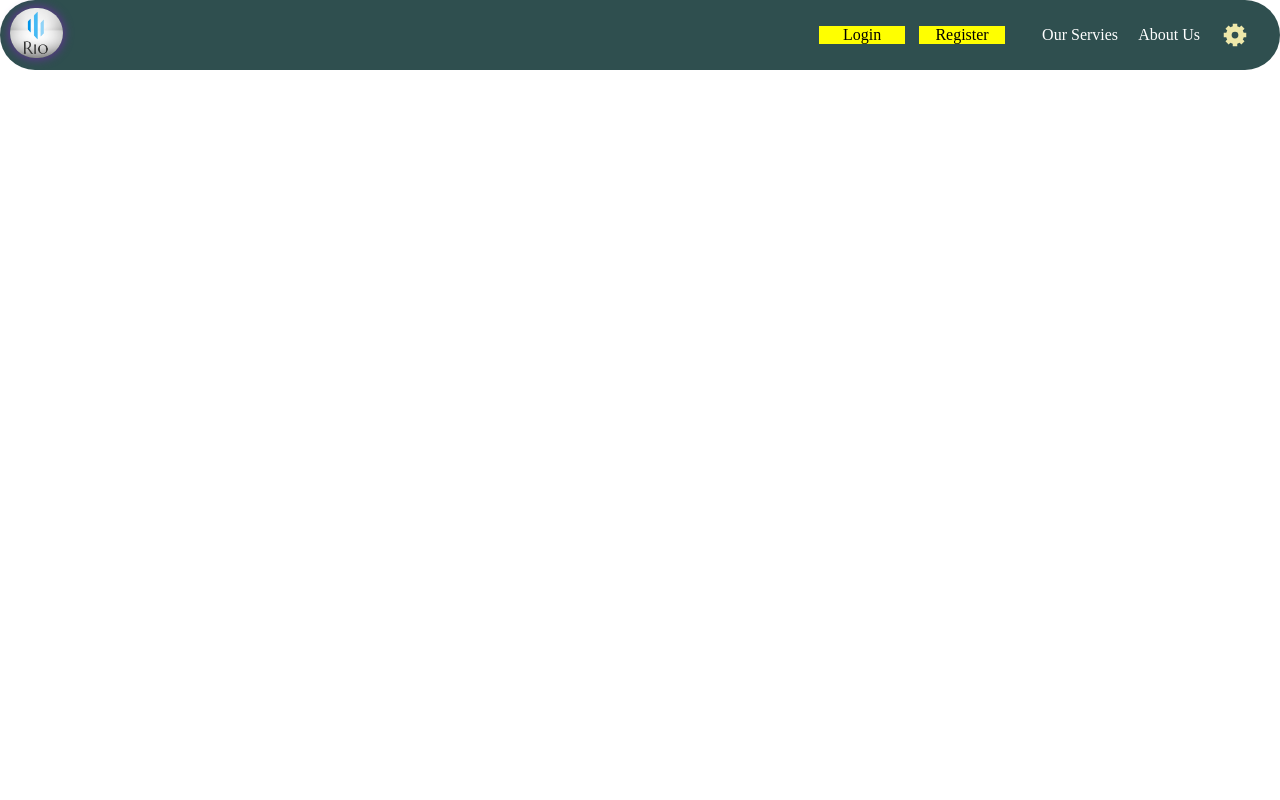
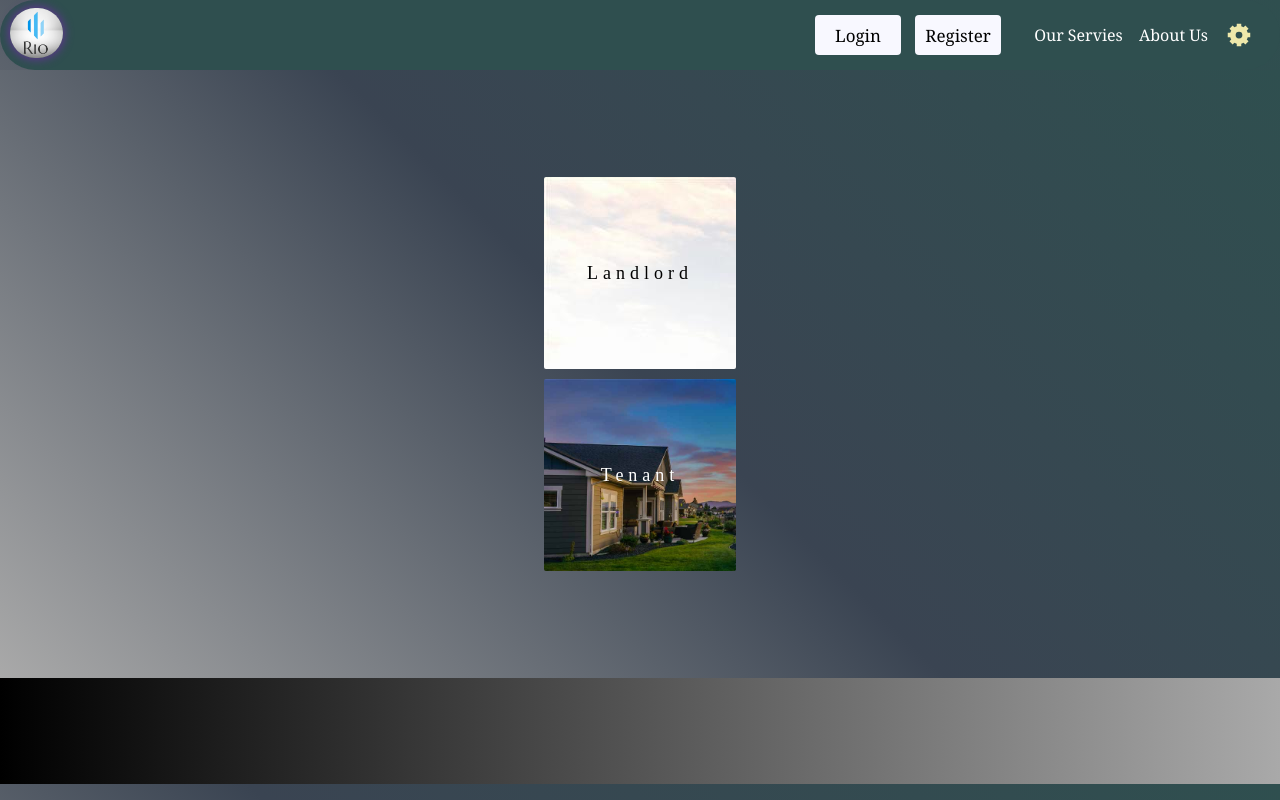
Before and after one commit to ahmedfarazshah/RIO, a plain HTML site: page index.html in a window 1280 px wide. Drawn offline with Linux system fonts and the light colour scheme.

Commit message:
body to footer

```diff
--- a/index.html
+++ b/index.html
@@ -9,7 +9,7 @@
 <body>
 
     <nav>
-        <div class="logo"><img src="./Assets/Screenshot_2023-10-12_111837-removebg-preview (1).png" alt="This image shows a logo"></div>
+        <div class="logo"><a href="./index.html"><img src="./Assets/Screenshot_2023-10-12_111837-removebg-preview (1).png" alt="This image shows a logo"></a></div>
         <div class="services">
             <div class="login">
                 <a href="">Login</a>
@@ -22,11 +22,13 @@
     </nav>
 
     <div class="container">
-        <div class="landlord"><a href="">landlord</a></div>
-        <div class="Tenant"><a href="">Tenant</a></div>
+        <a class="child landlord" href="">Landlord</a>
+        <a class="child Tenant" href="">Tenant</a>
     </div>
 
-    <footer></footer>
+    <footer>
+
+    </footer>
 
 </body>
 </html>
--- a/styles.css
+++ b/styles.css
@@ -1,6 +1,10 @@
 body{
+    @import url('https://fonts.googleapis.com/css2?family=Poppins:wght@500&display=swap');
     margin: 0px;
     padding: 0px;
+    font-family: 'Poppins', sans-serif;;
+    background: linear-gradient(45deg, darkgrey, #3a4452, darkslategrey);
+    font-family: Cambria, Cochin, Georgia, Times, 'Times New Roman', serif;
 }
 nav{
     height: 70px;
@@ -41,6 +45,21 @@ svg:hover{
     cursor: pointer;
     color: darkturquoise;
 }
+.login a{
+    background-color: ghostwhite;
+    color: black;
+    width: 86px;
+    font-size: 17px;
+    height: 40px;
+    display: flex;
+    justify-content: center;
+    align-items: center;
+    border-radius: 4px;
+
+}
+.login a:hover {
+    box-shadow: 0px 0px 5px 1px peachpuff;
+}
 .login{
     color: black;
     width: 200px;
@@ -48,11 +67,59 @@ svg:hover{
     display: flex;
     justify-content: space-around;
     align-items: center;
-}
-.login a {
-    background-color: yellow;
-    color: black;
-    width: 86px;
-    text-align: center;
 
 }
+
+
+                                    /*              Navbar ended                 */
+
+.container {
+    background-color: #0a0a0a;
+    display: flex;
+    gap: 10px;
+    width: minmax;
+    height: 76vh;
+    color: black;
+    align-items: center;
+    justify-content: center;
+    flex-direction: column;
+    background: linear-gradient(45deg, darkgrey, #3a4452, darkslategrey);
+}
+
+.child{
+    background-color: #6a6a6a;
+    width: 192px;
+    height: 192px;
+    display: flex;
+    justify-content: center;
+    align-items: center;
+    border-radius: 2px;
+    font-family: 'Times New Roman', Times, serif;
+    letter-spacing: 05px;
+    font-size: bolder;
+    font-size: 18px;
+}
+.landlord{
+    background-image: url(./Assets/Fabulous_Unique_Home_HD_Wallpapers.jpg);
+    background-repeat: no-repeat;
+    color: black;
+}
+.Tenant{
+    background-image: url(./Assets/hp-hero-desktop.jpg);
+    color: white;
+    background-size: cover;
+    background-repeat: no-repeat;
+}
+
+
+
+
+
+                                /*                      Footer  */
+
+
+
+footer{
+    height: 13.2vh;
+    background: linear-gradient(90deg, black, darkgrey);
+}
```
Also changed, not shown: Assets/hp-hero-desktop.jpg (added).
